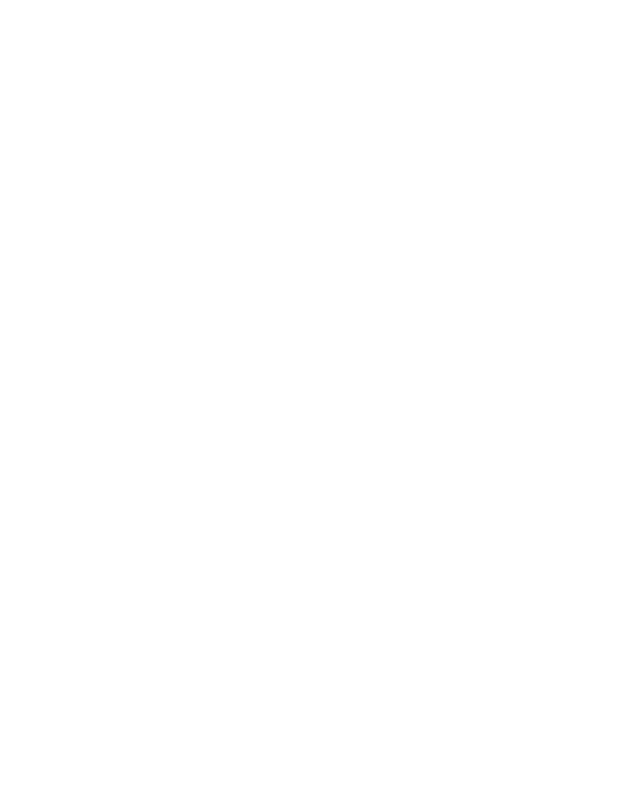
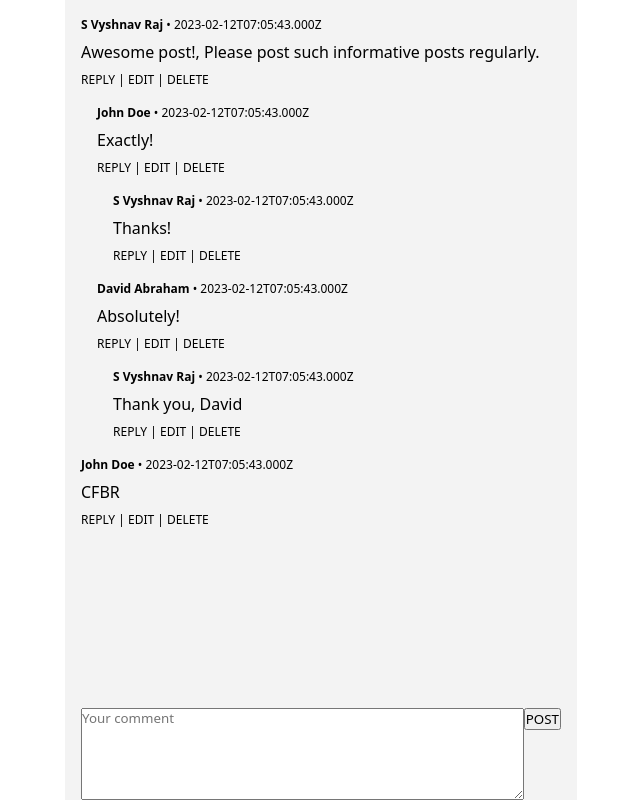
Before and after one commit to vyshnavrajs2019/comments-widget, a website built with webpack: page public/index.html in a window 1280 px wide. Shown: the whole page, without its empty margins (319-959 px from the left). Built offline with nearby package versions, Linux system fonts and the light colour scheme.

Commit message:
feat: Comments widget

```diff
--- a/public/index.html
+++ b/public/index.html
@@ -6,5 +6,25 @@
 		<meta name="viewport" content="width=device-width, initial-scale=1.0" />
 		<title><%= htmlWebpackPlugin.options.title %></title>
 	</head>
-	<body></body>
+	<body>
+		<template id="comment">
+			<div class="comment">
+				<div class="comment__header"></div>
+				<div class="comment__body"></div>
+				<div class="comment__footer"></div>
+				<div class="comment__children"></div>
+			</div>
+		</template>
+		<div id="comments-widget">
+			<div id="comments"></div>
+			<form method="post" action="#" id="comment-form">
+				<textarea
+					rows="5"
+					placeholder="Your comment"
+					name="body"
+				></textarea>
+				<button>POST</button>
+			</form>
+		</div>
+	</body>
 </html>
--- /dev/null
+++ b/src/components/comments.ts
@@ -0,0 +1,154 @@
+import {
+	IComment,
+	TonComment,
+	TCommentEvent,
+	TCommentsEventMap,
+} from "../typings/Comment.d";
+import { TresetForm } from "../typings/Form.d";
+
+const COMMENT_HEADER_SELECTOR = ".comment__header";
+const COMMENT_BODY_SELECTOR = ".comment__body";
+const COMMENT_FOOTER_SELECTOR = ".comment__footer";
+const COMMENT_CHILDREN_SELECTOR = ".comment__children";
+const COMMENTS_ID = "comments";
+const COMMENTS = document.getElementById(COMMENTS_ID)!;
+const TEMPLATE_ID = "comment";
+const TEMPLATE = document.getElementById(TEMPLATE_ID) as HTMLTemplateElement;
+
+enum COMMENT_ACTIONS {
+	REPLY = "REPLY",
+	EDIT = "EDIT",
+	DELETE = "DELETE",
+}
+
+const populateCommentWithData = (
+	element: HTMLDivElement,
+	comment: IComment,
+	children: HTMLDivElement[]
+) => {
+	element.setAttribute("data-id", comment.id.toString());
+	element.querySelector(COMMENT_HEADER_SELECTOR)!.innerHTML = `<strong>${
+		comment.author.fullname
+	}</strong> &bull; <span>${comment.createdOn.toISOString()}</span>`;
+	element.querySelector(COMMENT_BODY_SELECTOR)!.textContent = comment.body;
+	element.querySelector(
+		COMMENT_FOOTER_SELECTOR
+	)!.innerHTML = `<span data-action="${COMMENT_ACTIONS.REPLY}" data-commentid="${comment.id}">Reply</span>  | <span data-action="${COMMENT_ACTIONS.EDIT}" data-commentid="${comment.id}">Edit</span> | <span data-action="${COMMENT_ACTIONS.DELETE}" data-commentid="${comment.id}">Delete</span>`;
+	children.forEach((child) => {
+		element.querySelector(COMMENT_CHILDREN_SELECTOR)?.appendChild(child);
+	});
+};
+
+const createComment = () => {
+	const element = document.importNode(TEMPLATE, true).content;
+	return element.firstElementChild as HTMLDivElement;
+};
+
+const createComments = (comments: IComment[]) => {
+	return comments.map((comment) => {
+		const element = createComment();
+		const children = createComments(comment.comments || []);
+		populateCommentWithData(element, comment, children);
+		return element;
+	});
+};
+
+const renderComments = (comments: IComment[]) => {
+	COMMENTS.innerHTML = "";
+	const elements = createComments(comments);
+	elements.forEach((comment) => {
+		COMMENTS?.appendChild(comment);
+	});
+};
+
+const findComment = (
+	comments: IComment[] = [],
+	id: number
+): [IComment, IComment[]] | null => {
+	for (const comment of comments) {
+		if (comment.id === id) return [comment, comments];
+
+		const data = findComment(comment.comments, id);
+		if (data) return data;
+	}
+
+	return null;
+};
+
+export const onComment: TonComment = (body, id, parentid) => {
+	const event = new CustomEvent<TCommentEvent>("comments", {
+		detail: {
+			body,
+			id,
+			parentid,
+		},
+	});
+	COMMENTS.dispatchEvent(event);
+};
+
+export const init = (
+	resetForm: TresetForm,
+	initComments: IComment[],
+	owner: IComment["author"]
+) => {
+	renderComments(initComments);
+	resetForm();
+
+	COMMENTS.addEventListener("click", (e: MouseEvent) => {
+		const { action, commentid: _commentId } = (e.target as HTMLSpanElement)
+			.dataset;
+
+		const id = +(_commentId || Date.now());
+		const parentid = +(_commentId || "-1");
+
+		if (action === COMMENT_ACTIONS.REPLY) {
+			resetForm({ parentid });
+		} else if (action === COMMENT_ACTIONS.EDIT) {
+			const [comment] = findComment(initComments, id)!;
+			const { body } = comment;
+			resetForm({ id, body });
+		} else if (action === COMMENT_ACTIONS.DELETE) {
+			const data = findComment(initComments, id);
+			if (data) {
+				const [comment, comments] = data;
+				const index = comments.findIndex((comm) => comment === comm);
+				comments.splice(index, 1);
+
+				renderComments(initComments);
+			}
+		}
+	});
+
+	// @ts-ignore
+	COMMENTS.addEventListener<TCommentsEventMap>(
+		"comments",
+		(e: CustomEvent<TCommentEvent>) => {
+			const { body, id, parentid } = e.detail;
+
+			const data = findComment(initComments, id);
+			const isEdit = !!data;
+			if (isEdit) {
+				const [comment] = data;
+				comment.body = body;
+				comment.updatedOn = new Date();
+			} else {
+				const newComment: IComment = {
+					id,
+					author: owner,
+					body,
+					createdOn: new Date(),
+					updatedOn: new Date(),
+				};
+				const data = findComment(initComments, parentid);
+				if (data) {
+					const [comment] = data;
+					comment.comments = comment.comments || [];
+					comment.comments.push(newComment);
+				} else {
+					initComments.push(newComment);
+				}
+			}
+			renderComments(initComments);
+		}
+	);
+};
--- /dev/null
+++ b/src/components/form.ts
@@ -0,0 +1,28 @@
+import { TFormInit, TresetForm } from "../typings/Form.d";
+
+const FORM_ID = "comment-form";
+const FORM = document.getElementById(FORM_ID)!;
+const FORM_BODY_SELECTOR = "textarea[name='body']";
+const FORM_BODY = FORM.querySelector(FORM_BODY_SELECTOR) as HTMLTextAreaElement;
+
+export const resetForm: TresetForm = ({
+	id = Date.now(),
+	parentid = -1,
+	body = "",
+} = {}) => {
+	FORM.setAttribute("data-id", id.toString());
+	FORM.setAttribute("data-parentid", parentid.toString());
+	FORM_BODY.value = body;
+};
+
+export const init: TFormInit = (onComment) => {
+	FORM.addEventListener("submit", (e: SubmitEvent) => {
+		e.preventDefault();
+		const body = FORM_BODY.value;
+		const { id = Date.now(), parentid = -1 } = FORM.dataset;
+
+		onComment(body, +id, +parentid);
+
+		resetForm();
+	});
+};
--- a/src/main.ts
+++ b/src/main.ts
@@ -0,0 +1,72 @@
+import "./style.css";
+import { IComment } from "./typings/Comment.d";
+import { init as initComments, onComment } from "./components/comments";
+import { init as initForm, resetForm } from "./components/form";
+
+const OWNER: IComment["author"] = {
+	id: 1,
+	fullname: "S Vyshnav Raj",
+};
+
+const COMMENTS: IComment[] = [
+	{
+		id: 1,
+		body: "Awesome post!, Please post such informative posts regularly.",
+		createdOn: new Date(),
+		updatedOn: new Date(),
+		author: OWNER,
+		comments: [
+			{
+				id: 1,
+				body: "Exactly!",
+				createdOn: new Date(),
+				updatedOn: new Date(),
+				author: {
+					id: 2,
+					fullname: "John Doe",
+				},
+				comments: [
+					{
+						id: 4,
+						body: "Thanks!",
+						createdOn: new Date(),
+						updatedOn: new Date(),
+						author: OWNER,
+					},
+				],
+			},
+			{
+				id: 2,
+				body: "Absolutely!",
+				createdOn: new Date(),
+				updatedOn: new Date(),
+				author: {
+					id: 3,
+					fullname: "David Abraham",
+				},
+				comments: [
+					{
+						id: 5,
+						body: "Thank you, David",
+						createdOn: new Date(),
+						updatedOn: new Date(),
+						author: OWNER,
+					},
+				],
+			},
+		],
+	},
+	{
+		id: 3,
+		body: "CFBR",
+		createdOn: new Date(),
+		updatedOn: new Date(),
+		author: {
+			id: 2,
+			fullname: "John Doe",
+		},
+	},
+];
+
+initComments(resetForm, COMMENTS, OWNER);
+initForm(onComment);
--- /dev/null
+++ b/src/style.css
@@ -0,0 +1,48 @@
+* {
+	margin: 0;
+	padding: 0;
+	font-family: system-ui, -apple-system, BlinkMacSystemFont, "Segoe UI",
+		Roboto, Oxygen, Ubuntu, Cantarell, "Open Sans", "Helvetica Neue",
+		sans-serif;
+}
+
+#comments-widget {
+	display: flex;
+	flex-direction: column;
+	justify-content: space-between;
+	min-height: 100vh;
+	max-width: 480px;
+	padding-inline: 1rem;
+	margin-inline: auto;
+	background-color: #f3f3f3;
+}
+
+.comment {
+	margin-block: 1rem;
+}
+
+.comment__header,
+.comment__footer {
+	font-size: 12px;
+}
+
+.comment__body {
+	margin-block: 0.5rem;
+}
+
+.comment__footer {
+	text-transform: uppercase;
+}
+
+.comment__children {
+	margin-left: 1rem;
+}
+
+#comment-form {
+	display: flex;
+	align-items: flex-start;
+}
+
+#comment-form > textarea {
+	flex: 1;
+}
```
Also changed, not shown: src/typings/Comment.d.ts (added, +21 -0 lines), src/typings/Form.d.ts (added, +12 -0 lines).
